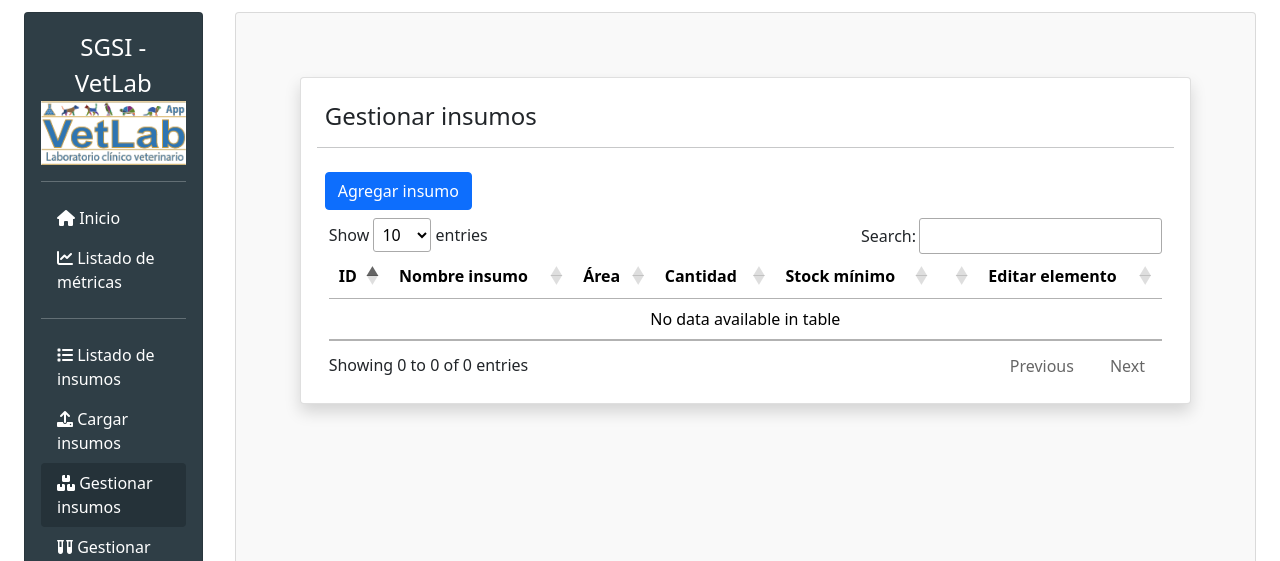
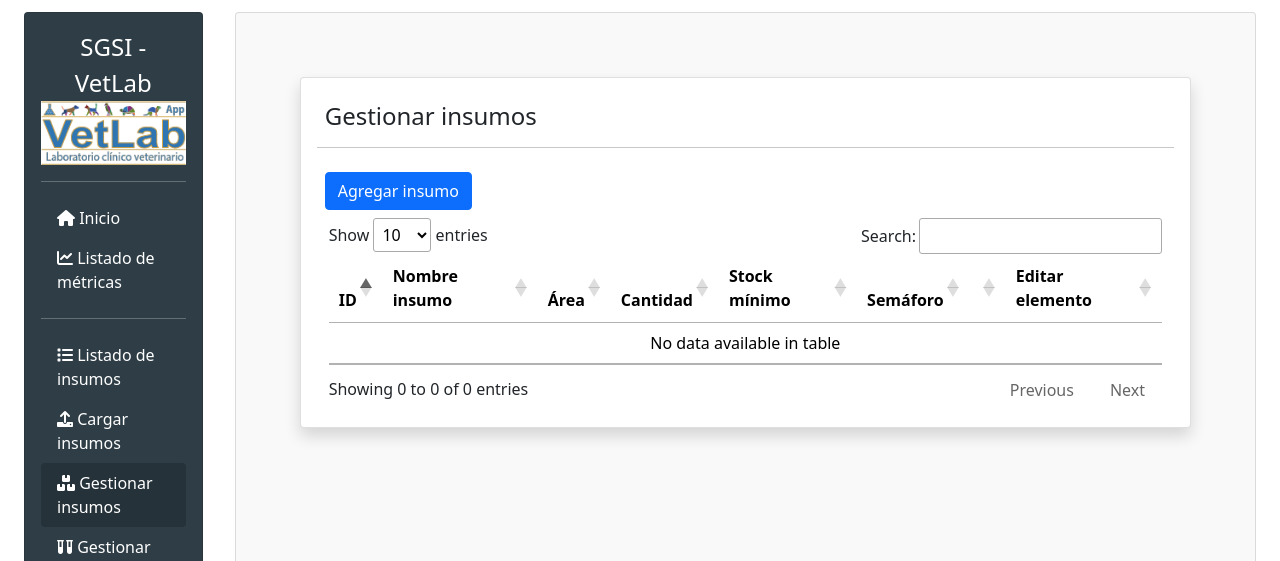
Before and after one commit to xatomen/SGSIVetLab, a PHP site: page /SGSIVetLab/public/admin/mantener_insumos.php in a window 1280 px wide. Shown: the top 561 px of the page. Run offline with PHP 8.4, Linux system fonts and the light colour scheme; the visitor is signed in with stand-in values (Sample User, id 1); data that the repository does not hold is empty; some libraries are stand-ins or nearby versions.

Commit message:
Se añade columna 'Semáforo' en mantener_insumos.php para mejorar la visualización del estado de los insumos.

```diff
--- a/public/admin/mantener_insumos.php
+++ b/public/admin/mantener_insumos.php
@@ -416,6 +416,7 @@
                 <th>Área</th>
                 <th>Cantidad</th>
                 <th>Stock mínimo</th>
+                <th>Semáforo</th>
                 <th></th>
                 <th>Editar elemento</th>
             </tr>
@@ -437,6 +438,7 @@
                 </td>
                 <td><?php echo $insumo['Cantidad'] ?></td>
                 <td><?php echo $insumo['Stock_minimo'] ?></td>
+                <td>Semáforo</td>
                 <td>
                     <table class="table">
                         <thead>
```
